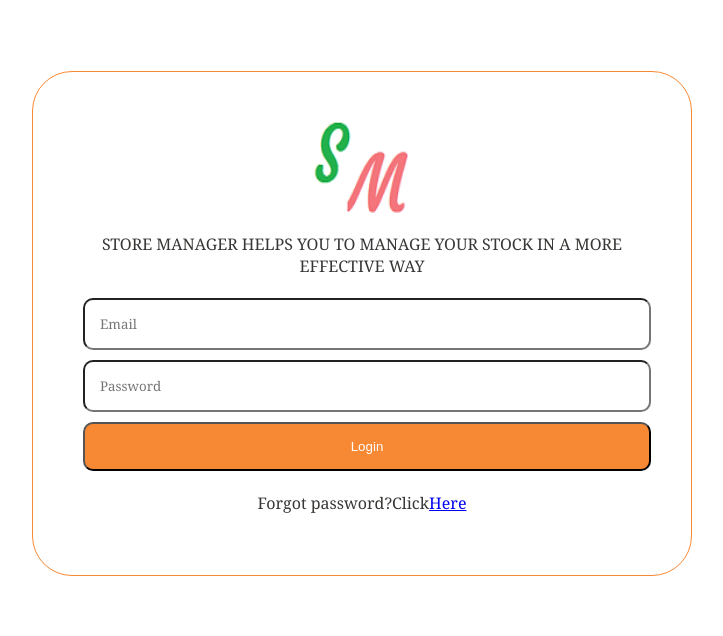
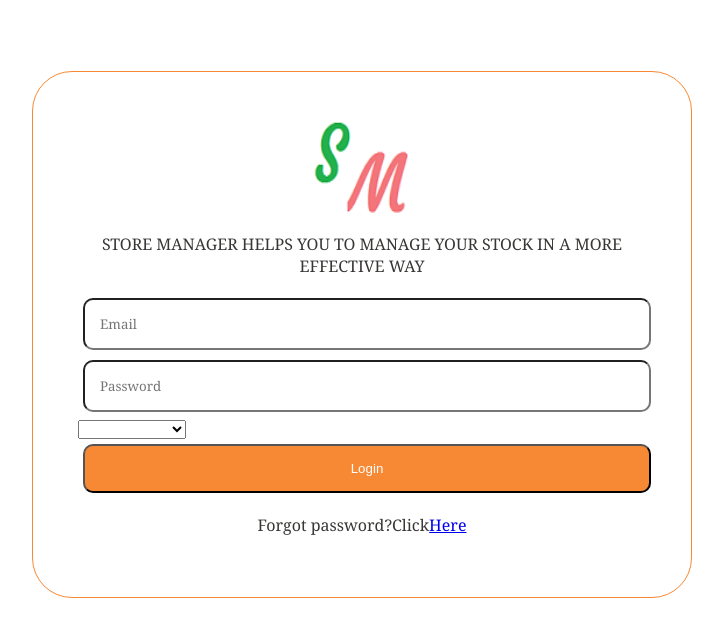
Before and after one commit to Georgeygigz/store-manager, a plain HTML site: page UI/login.html in a window 1280 px wide. Shown: the whole page, without its empty margins (278-1001 px from the left). Drawn offline with Linux system fonts and the light colour scheme.

Commit message:
[#161162354] Add option to select role before login

```diff
--- a/UI/login.html
+++ b/UI/login.html
@@ -14,6 +14,11 @@
             <form>
                 <input type="text" placeholder="Email" required id="email">
                 <input type="password" placeholder="Password" required id="password">
+                <select class="role">
+                    <option></option>
+                    <option>Store Attedant</option>
+                    <option>User</option>
+                </select>
                 <button type="submit" id="login">Login</button>
                 <p>Forgot password?Click<a href="#">Here</a></p>
             </form>
```
